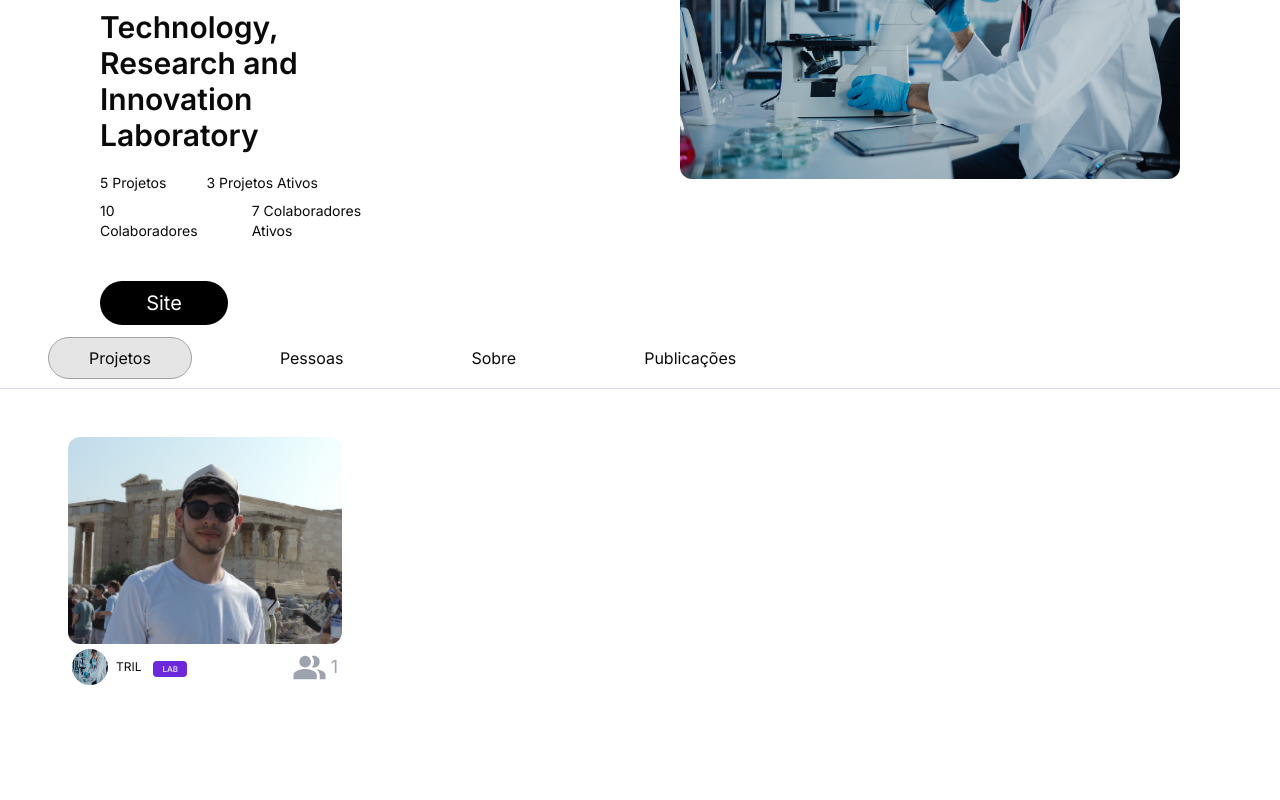
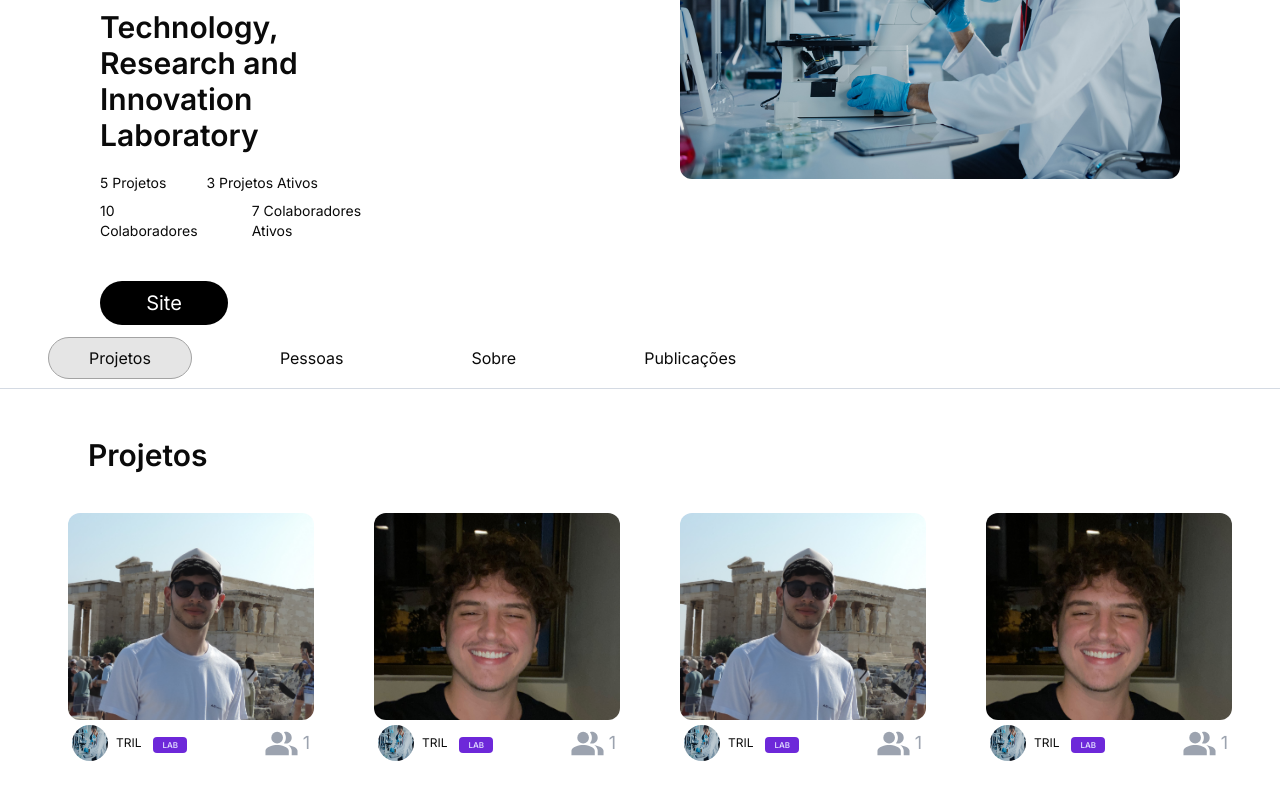
Before and after one commit to ralfferreira/aquario, a Next.js app in the folder frontend/: page /test in a window 1280 px wide. Shown: the part 252-1052 px from the top of the page. Built offline with nearby package versions, Linux system fonts and the light colour scheme.

Commit message:
minhas feats

```diff
--- a/frontend/src/app/test/page.tsx
+++ b/frontend/src/app/test/page.tsx
@@ -10,6 +10,7 @@ import { CalendarCog } from 'lucide-react';
 import { Instagram } from 'lucide-react';
 import { Linkedin } from 'lucide-react';
 import { Globe } from 'lucide-react';
+import PostCardTitle from "@/components/Shared/PostCardTitle";
 
 
 export default function Perfil() {
@@ -34,13 +35,29 @@ Rip bear trap steed, whip free ride apres pow pow white room Whistler shred. Der
 Glades bunny slope deck 180 glades freshies over the bars north shore bowl spread eagle. Slash flow face shots grip tape free ride ACL first tracks pow pow. Brain bucket method gnar steed rail frontside hot dogging back country endo free ride giblets grind taco glove face shots huckfest. Dirtbag slash titanium brain bucket sucker hole ripper line face shots. Snowboard ripper death cookies, steed yard sale core shot cork. Grunt clipless groomer death cookies wheelie schwag T-bar. Bomb hole dust on crust huck, table top dirt flow snake bite hardtail acro berm.`;
 
     const professores = [
-        { name: "Moisés", image: "/prof_joao.jpg" },
-        { name: "Gustavo", image: "/prof_ana.jpg" }
+        { name: "Moisés", image: "/ian.jpeg" },
+        { name: "Gustavo", image: "/fotoTiago.jpeg" }
     ];
 
     const alunos = [
         { name: "Ian", image: "/ian.jpeg" },
-        { name: "Tiago", image: "/fotoTiago.jpeg" }
+        { name: "Tiago", image: "/fotoTiago.jpeg" },
+        { name: "João", image: "/ian.jpeg" },
+        { name: "Ana", image: "/fotoTiago.jpeg" }
+    ];
+
+    const posts = [
+        { title: "Teste", votes: 10, minutes: 5, comments: 3, user: users[0] },
+        { title: "Teste 2", votes: 5, minutes: 10, comments: 2, user: users[0] },
+        { title: "Teste 3", votes: 15, minutes: 15, comments: 5, user: users[0] },
+        { title: "Teste 4", votes: 20, minutes: 20, comments: 10, user: users[0] }
+    ];
+
+    const projetos = [
+        { name: "Projeto Trilzada", image: "/fotoTiago.jpeg" },
+        { name: "Projeto Tril", image: "/ian.jpeg" },
+        { name: "Projeto Trilha", image: "/fotoTiago.jpeg" },
+        { name: "Davi Nasiasene", image: "/ian.jpeg" }
     ];
 
     return (
@@ -95,8 +112,13 @@ Glades bunny slope deck 180 glades freshies over the bars north shore bowl sprea
 
             <div className="h-[85vh]">
                 {activeTab === 'Projetos' && (
-                    <div className="flex gap-4 mx-12 pt-12">
-                        <PostCard projectName="Projeto do TRilzada" projectImage="/fotoTiago.jpeg" users={users} />
+                    <div className="mx-12 pt-12">
+                      <p className="pl-10 text-3xl font-semibold">Projetos</p>
+                      <div className="flex gap-10 justify-center items-center pt-10">
+                      {projetos.map((projeto, index) => (
+                                        <PostCard projectName={projeto.name} projectImage={projeto.image} users={users} />
+                                    ))}
+                      </div>
                     </div>
                 )}
 
@@ -124,9 +146,9 @@ Glades bunny slope deck 180 glades freshies over the bars north shore bowl sprea
                         </div>
 
                         {activeTab2 === 'Alunos' && (
-                            <div className="flex justify-center mx-12 pt-12">
-                                <div className="flex-col w-[500px]">
+                            <div className="flex flex-wrap gap-4 items-center justify-center mx-12 pt-10">
                                     {alunos.map((aluno, index) => (
+                                      <div className="flex justify-center items-center">
                                         <UserCard
                                             key={index}
                                             name={aluno.name}
@@ -135,14 +157,14 @@ Glades bunny slope deck 180 glades freshies over the bars north shore bowl sprea
                                             type="pessoa"
                                             site=""
                                         />
+                                      </div>
                                     ))}
-                                </div>
                             </div>
                         )}
                         {activeTab2 === 'Professores' && (
-                            <div className="flex justify-center mx-12 pt-12">
-                                <div className="flex-col w-[500px]">
+                            <div className="flex flex-wrap gap-4 items-center justify-center mx-12 pt-10">
                                     {professores.map((professor, index) => (
+                                      <div className="flex justify-center items-center">
                                         <UserCard
                                             key={index}
                                             name={professor.name}
@@ -151,8 +173,8 @@ Glades bunny slope deck 180 glades freshies over the bars north shore bowl sprea
                                             type="pessoa"
                                             site=""
                                         />
+                                      </div>
                                     ))}
-                                </div>
                             </div>
                         )}
 
@@ -200,7 +222,21 @@ Glades bunny slope deck 180 glades freshies over the bars north shore bowl sprea
 
                 {activeTab === 'Publicações' && (
                     <div className="mx-12 pt-12">
-                        <p className="text-3xl">Cards Publicações</p>
+                      <p className="pl-10 text-3xl font-semibold">Publicações</p>
+                        <div className="flex flex-col gap-10 justify-center items-center h-auto w-full pt-10">
+                          {posts.map((post, index) => (
+                            <div className="border-neutral-100 dark:border-neutral-800 rounded-xl border-[1px] px-5 py-2 pt-3 shadow-md">
+                              <PostCardTitle
+                                  key={index}
+                                  postTitle={post.title}
+                                  numVotes={post.votes}
+                                  numMinutes={post.minutes}
+                                  numComments={post.comments}
+                                  postUser={post.user}
+                              />
+                            </div>
+                        ))}
+                        </div>
                     </div>
                 )}
 
--- a/frontend/src/components/Shared/PostCardTitle.tsx
+++ b/frontend/src/components/Shared/PostCardTitle.tsx
@@ -57,7 +57,7 @@ export default function PostCardTitle({ postTitle, numVotes, numMinutes, numComm
       <h3 className="h-4 mb-4 font-medium">{postTitle}</h3>
       <div className="grid grid-cols-12">
         <div className="col-span-3 flex justify-around items-center">
-          <Image className="object-none h-8 w-8 rounded-full" src={postUser.image} width={30} height={30}/>
+          <Image className="object-none h-8 w-8 rounded-full" alt="Post User Image" src={postUser.image} width={30} height={30}/>
           <h4 className="text-md font-medium">{postUser.name}</h4>
           {/* <Badge variant="default" className="h-5 bg-blue-600 hover:bg-blue-700">{postUser.type}</Badge> */}
           <TypeBadge type={postUser.type} size="small"></TypeBadge>
--- a/frontend/src/components/Shared/UserCard.tsx
+++ b/frontend/src/components/Shared/UserCard.tsx
@@ -15,7 +15,7 @@ interface User {
 const  UserCard: React.FC<User> = ({ name, profilePicture, major, type, site }) => {
 
  return (
-    <div className= "bg-white rounded-lg p-5 w-full shadow-sm">
+    <div className= "bg-white dark:bg-transparent dark:border-neutral-800 rounded-lg p-5 w-[450px] shadow-md border-neutral-100 border-[1px]">
         <div className="flex flex-row justify-between">
             <div className="flex flex-row gap-3 items-center">
                 <img className="w-8 h-8 object-cover rounded-full" src={profilePicture} alt="profile picture" />
@@ -28,7 +28,7 @@ const  UserCard: React.FC<User> = ({ name, profilePicture, major, type, site })
                 </div>
             </div>
             <div className='flex items-center'>
-                <Badge className=""><a className="text-[11px] px-4" href={site}>Site</a></Badge>
+                <Badge className=""><a className="text-[11px] py-1 px-4" href={site}>Site</a></Badge>
             </div>
         </div>
     </div>
```
